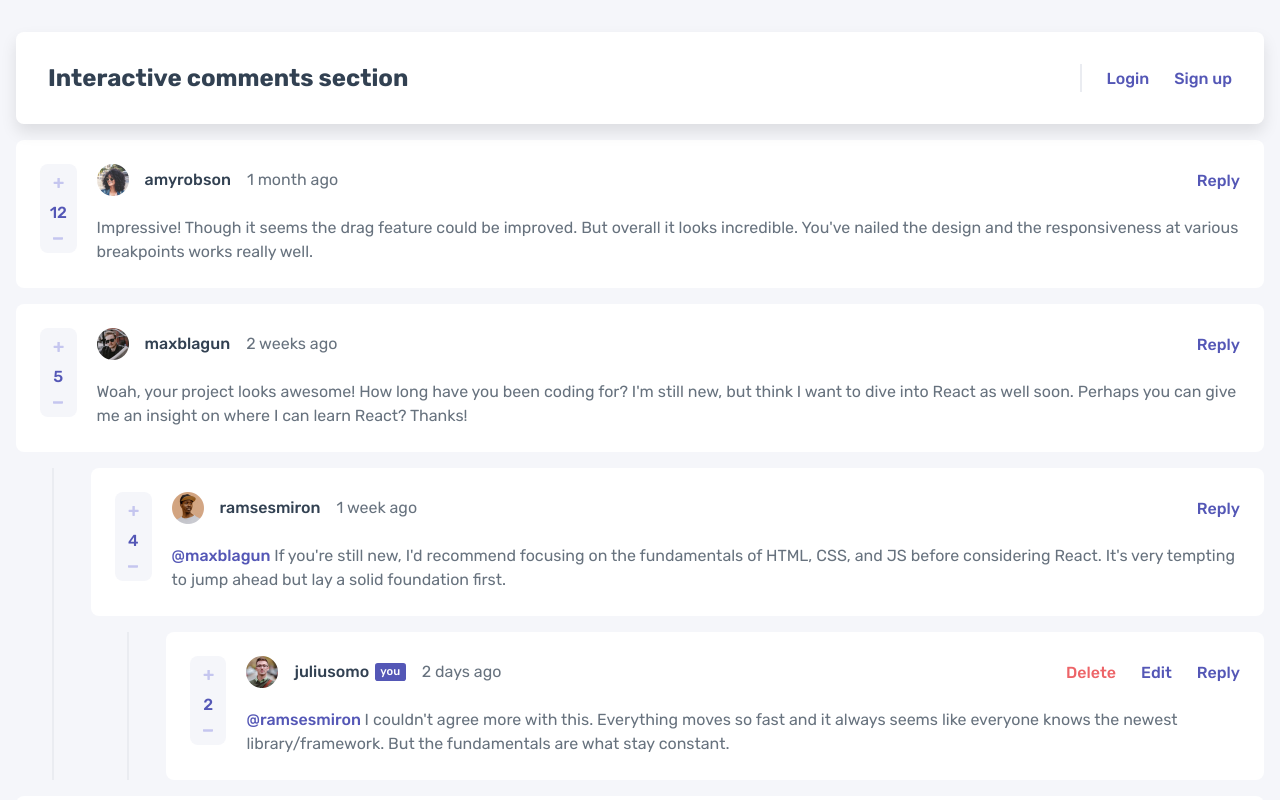
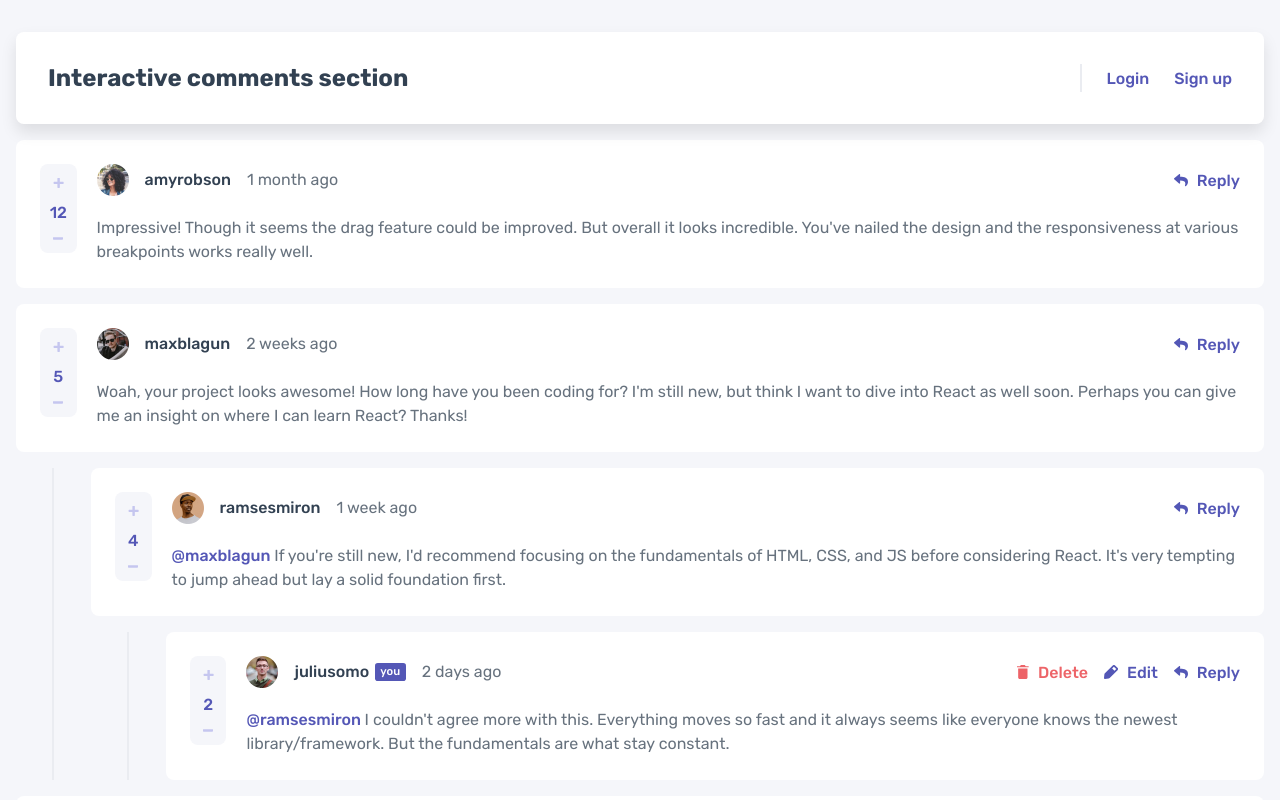
Before and after one commit to matijas-05/interactive-comments-section, a React (Vite) app: page / in a window 1280 px wide. Shown: the top 800 px of the page. Built offline with nearby package versions, Linux system fonts and the light colour scheme.

Commit message:
fix: imgs not loading on first load of page

```diff
--- a/src/components/General/ButtonSecondary.tsx
+++ b/src/components/General/ButtonSecondary.tsx
@@ -1,3 +1,4 @@
+import { useState } from "react";
 import styles from "./ButtonSecondary.module.scss";
 
 interface Props {
@@ -9,12 +10,16 @@ interface Props {
 	children?: string | React.ReactNode,
 }
 function ButtonSecondary(props: Props) {
+	// State change triggers component reload
+	// thus seting img width and height after img is loaded
+	const [, setImgLoaded] = useState(false);
+
 	const img = new Image();
 	img.src = props.iconSrc ?? "";
 
 	return (
 		<button className={`${styles["btn-secondary"]} ${!props.noHoverEffect && "hover-opacity"} ${props.className}`} onClick={props.onClick}>
-			<img src={props.iconSrc} width={img.width} height={img.height} alt={typeof props.children === "string" ? props.children : props.alt} />
+			{props.iconSrc && <img src={props.iconSrc} width={img.width} height={img.height} alt={typeof props.children === "string" ? props.children : props.alt} onLoad={() => setImgLoaded(true)} />}
 			{props.children}
 		</button>
 	);
```
